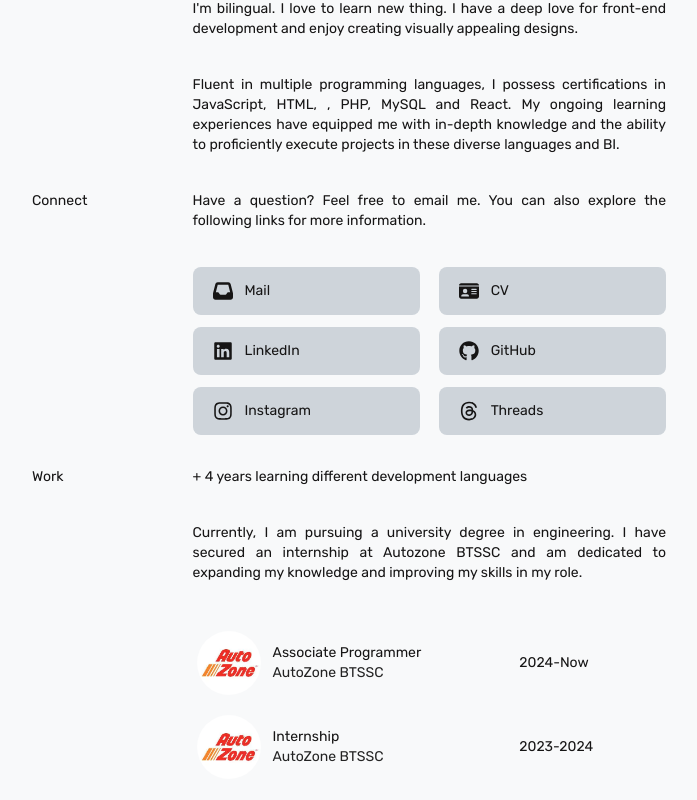
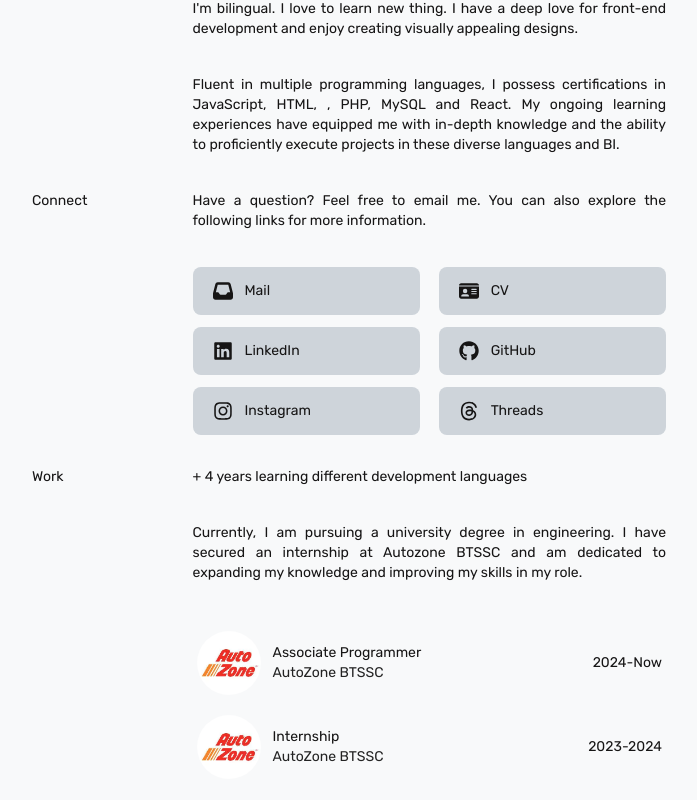
Before and after one commit to jahirnoriega/jahirnoriega.dev, a React (Vite) app: page /about in a window 1280 px wide. Shown: the part 392-1192 px from the top of the page, without its empty margins (291-988 px from the left). Built offline with nearby package versions, Linux system fonts and the light colour scheme.

Commit message:
text-fix
ddas

```diff
--- a/src/components/JobCard.jsx
+++ b/src/components/JobCard.jsx
@@ -18,7 +18,7 @@ function JobCard(data) {
               {companyName}
             </p>
           </div>
-          <div className="w-1/3 justify-end">
+          <div className="w-1/3 justify-end text-right">
             <h4>
               {start}-{end}
             </h4>
--- /dev/null
+++ b/src/pages/Craft.jsx
@@ -0,0 +1,11 @@
+import React, { Component } from "react";
+
+function Craft() {
+  return (
+    <>
+      <h2>hello</h2>
+    </>
+  );
+}
+
+export default Craft;
```
